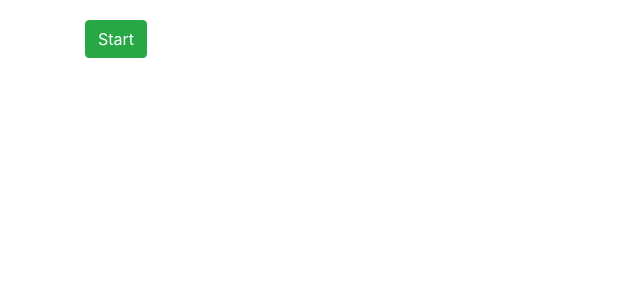
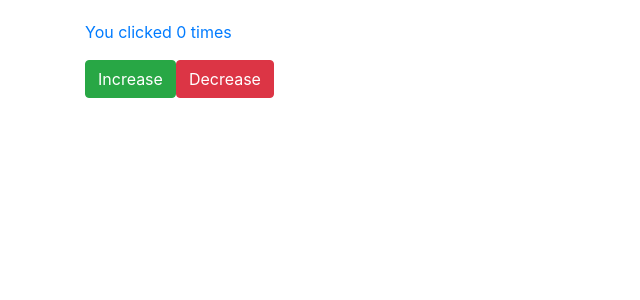
Before and after one commit to mattybwoy/Expense-Tracker, a React (Create React App) app: page / in a window 1280 px wide. Shown: the top 300 px of the page, without its empty margins (0-640 px from the left). Built offline with nearby package versions, Linux system fonts and the light colour scheme.

Commit message:
Simple click counter added

```diff
--- a/src/App.js
+++ b/src/App.js
@@ -1,13 +1,19 @@
-import React from 'react';
+// import React from 'react';
 import logo from './logo.svg';
 import './App.css';
 import { Button, Container } from 'reactstrap'
+import React, { useState } from 'react';
 
 function App() {
+  const [count, setCount] = useState(0)
+
   return (
 <Container style= {{ marginTop: 20}}>
-  <Button color='success' >Start</Button>
+  <p className= 'text-primary'>You clicked {count} times</p>
+  <Button onClick={() => setCount(count+1)} color='success'>Increase</Button>
+  <Button onClick={()=> setCount(count-1)} color='danger'>Decrease</Button>
 </Container>
+
   );
 }
 
```
